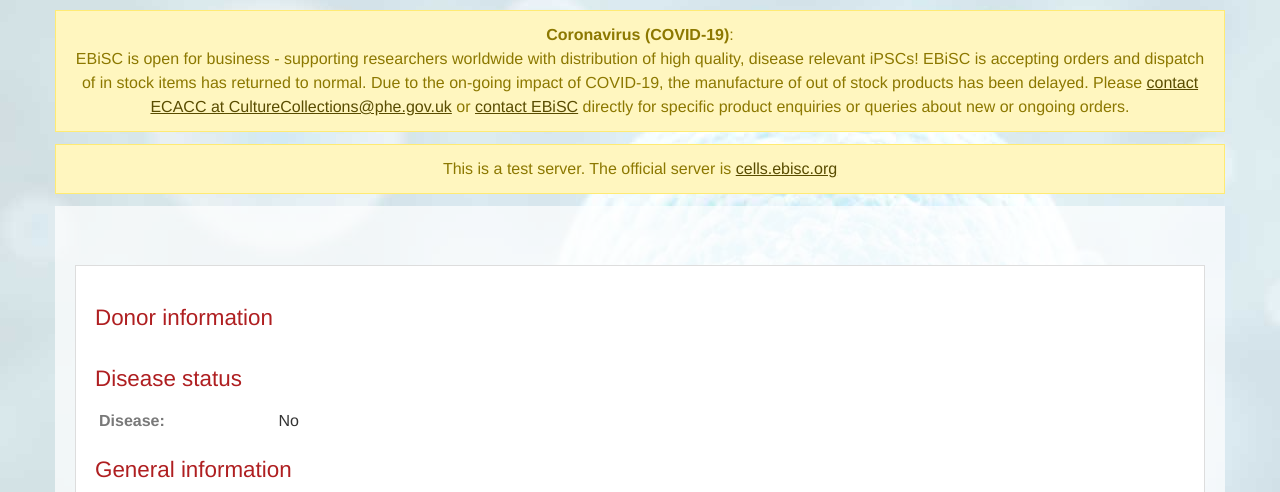
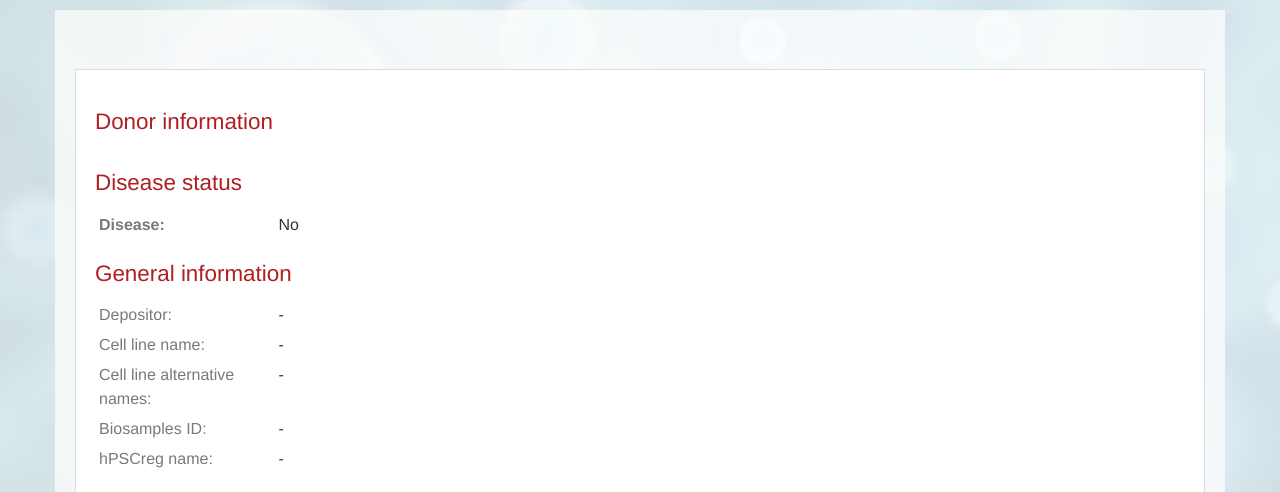
Before and after one commit to EBiSC/ebisc, a Django app: template ebisc/site/templates/catalog/cellline.html in a window 1280 px wide. Shown: the part 138-630 px from the top of the page. Run offline with Django 3.2, Linux system fonts and the light colour scheme; the template is opened without the code that fills it, so the values that code supplies are empty; parts of the project's set-up code (start-up, migrations or seed data) failed here and were passed over; some libraries are stand-ins or nearby versions.

Commit message:
remove covid and test warnings
as they are no longer relevant
for this instance

```diff
--- a/ebisc/site/templates/base.html
+++ b/ebisc/site/templates/base.html
@@ -45,24 +45,6 @@
         </div>
     </header>
 
-    <ul class="messages">
-		<li class="message-warning">
-<b>Coronavirus (COVID-19)</b>:
-<br/>EBiSC is open for business - supporting researchers worldwide with distribution of high quality, disease relevant iPSCs!
-EBiSC is accepting orders and dispatch of in stock items has returned to normal.
-Due to the on-going impact of COVID-19, the manufacture of out of stock products has been delayed.
-Please <a href="mailto:CultureCollections@phe.gov.uk">contact ECACC at CultureCollections@phe.gov.uk</a>
-or <a href="https://ebisc.org/contact">contact EBiSC</a> directly
-for specific product enquiries or queries about new or ongoing orders.
-		</li>
-    </ul>
-
-    {% if not IS_LIVE %}
-    <ul class="messages">
-		<li class="message-warning">This is a test server. The official server is <a href="https://cells.ebisc.org">cells.ebisc.org</a></li>
-    </ul>
-    {% endif %}
-
     {% if messages %}
     <ul class="messages">
         {% for message in messages %}
```
